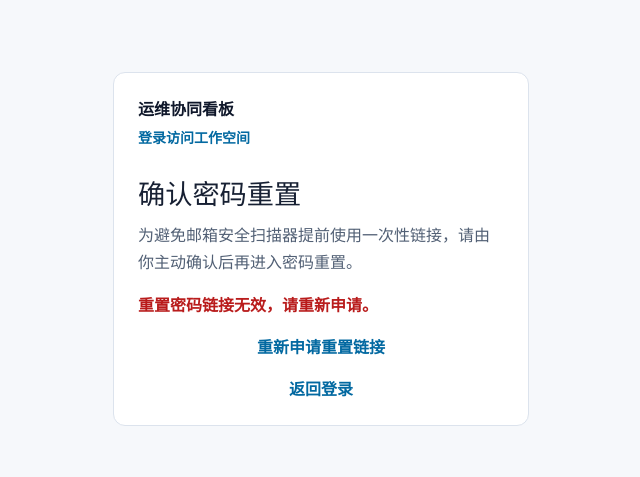
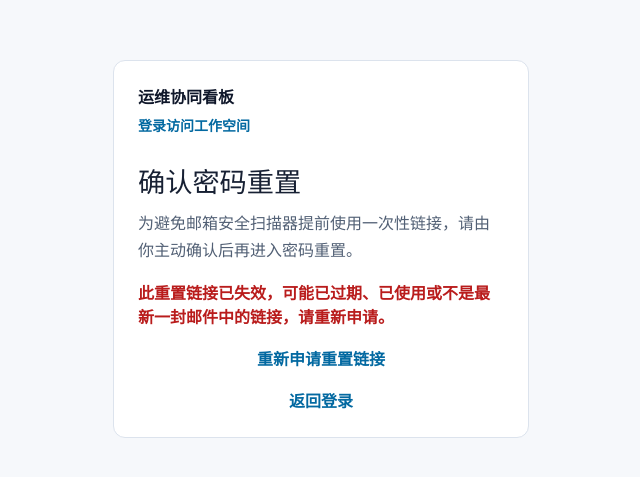
Before and after one commit to lwd619783-byte/ops-collaboration-dashboard, a React (Vite) app: page /auth/recovery in a window 1280 px wide. Shown: the part 151-628 px from the top of the page, without its empty margins (319-959 px from the left). Built offline with nearby package versions, Linux system fonts and the light colour scheme.

Commit message:
fix(auth): distinguish missing recovery context safely

```diff
--- a/src/features/auth/errors.ts
+++ b/src/features/auth/errors.ts
@@ -16,6 +16,7 @@ export type AuthErrorCode =
   | 'network_unavailable'
   | 'session_expired'
   | 'refresh_token_invalid'
+  | 'recovery_context_missing'
   | 'recovery_link_invalid'
   | 'recovery_link_expired'
   | 'password_too_weak'
@@ -38,8 +39,11 @@ export const SAFE_ERROR_MESSAGES: Record<AuthErrorCode, string> = {
   network_unavailable: '网络连接不可用，请检查网络后重试。',
   session_expired: '登录状态已过期，请重新登录。',
   refresh_token_invalid: '登录状态已失效，请重新登录。',
-  recovery_link_invalid: '重置密码链接无效，请重新申请。',
-  recovery_link_expired: '重置密码链接已过期，请重新申请。',
+  recovery_context_missing:
+    '当前浏览器没有有效的密码恢复会话，请从最新一封密码重置邮件重新进入。',
+  recovery_link_invalid:
+    '此重置链接已失效，可能已过期、已使用或不是最新一封邮件中的链接，请重新申请。',
+  recovery_link_expired: '此重置链接已过期，请重新申请。',
   password_too_weak: '密码不符合最低强度要求，请重新设置。',
   identity_unavailable: '该账号尚未激活或暂不可使用，请联系系统管理员。',
   profile_read_failed: '无法读取个人资料，请稍后重试。',
@@ -97,6 +101,8 @@ function mapByCode(code: string): MappedAuthError | undefined {
     case 'invalid_otp':
     case 'recovery_link_invalid':
       return createSafeAuthError('recovery_link_invalid')
+    case 'recovery_link_expired':
+      return createSafeAuthError('recovery_link_expired')
     default:
       return undefined
   }
@@ -124,8 +130,12 @@ export function mapAuthError(error: unknown): SafeAuthError {
 
   const code = extractErrorCode(error)
   if (code && isRecoveryLinkError(code)) {
+    // Supabase can report OTP verification failures using a combined
+    // invalid/expired class. Do not over-claim that `otp_expired` proves a
+    // naturally elapsed TTL: the same user-facing class can also cover a used
+    // or superseded one-time recovery credential.
     return createSafeAuthError(
-      code === 'otp_expired' || code === 'recovery_link_expired'
+      code === 'recovery_link_expired'
         ? 'recovery_link_expired'
         : 'recovery_link_invalid',
     )
```
